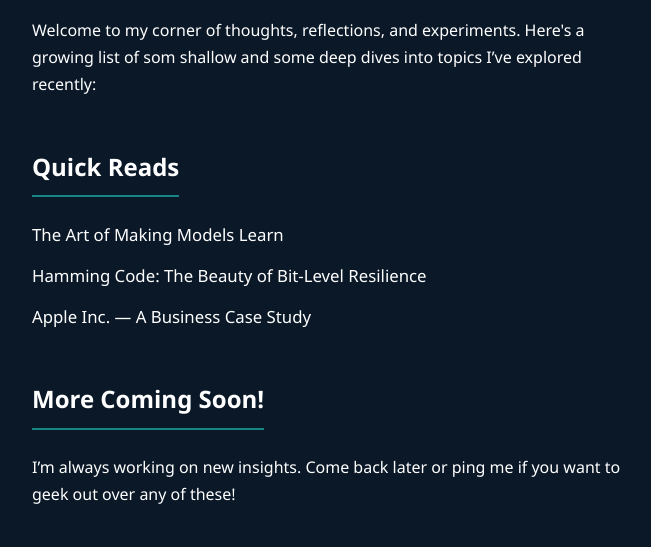
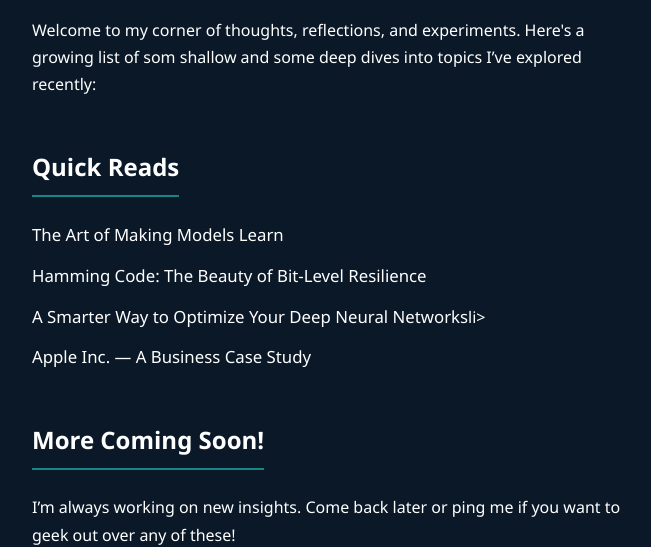
Before and after one commit to aryanankolekar/portfolio, a plain HTML site: page insights/insights.html in a window 1280 px wide. Shown: the part 262-809 px from the top of the page, without its empty margins (308-959 px from the left). Drawn offline with Linux system fonts and the light colour scheme.

Commit message:
Update insights.html

```diff
--- a/insights/insights.html
+++ b/insights/insights.html
@@ -189,6 +189,7 @@
       <ul>
         <li><a href="learning-rate.html">The Art of Making Models Learn</a></li>
         <li><a href="hamming.html">Hamming Code: The Beauty of Bit-Level Resilience</a></li>
+        <li><a href="hn-adam.html">A Smarter Way to Optimize Your Deep Neural Networks</a>li>
         <li><a href="case-study.html">Apple Inc. — A Business Case Study</a></li>
       </ul>
     </section>
```
